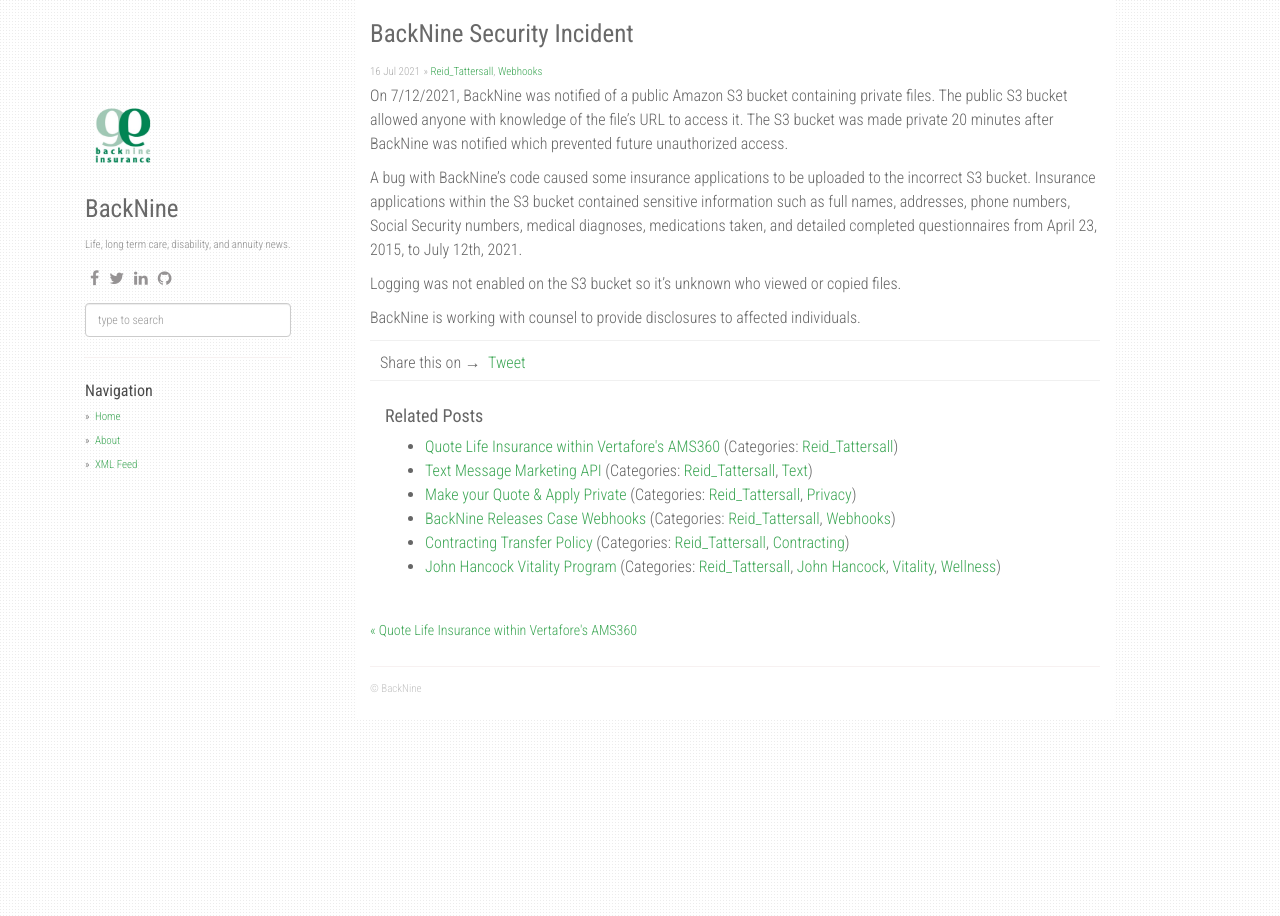
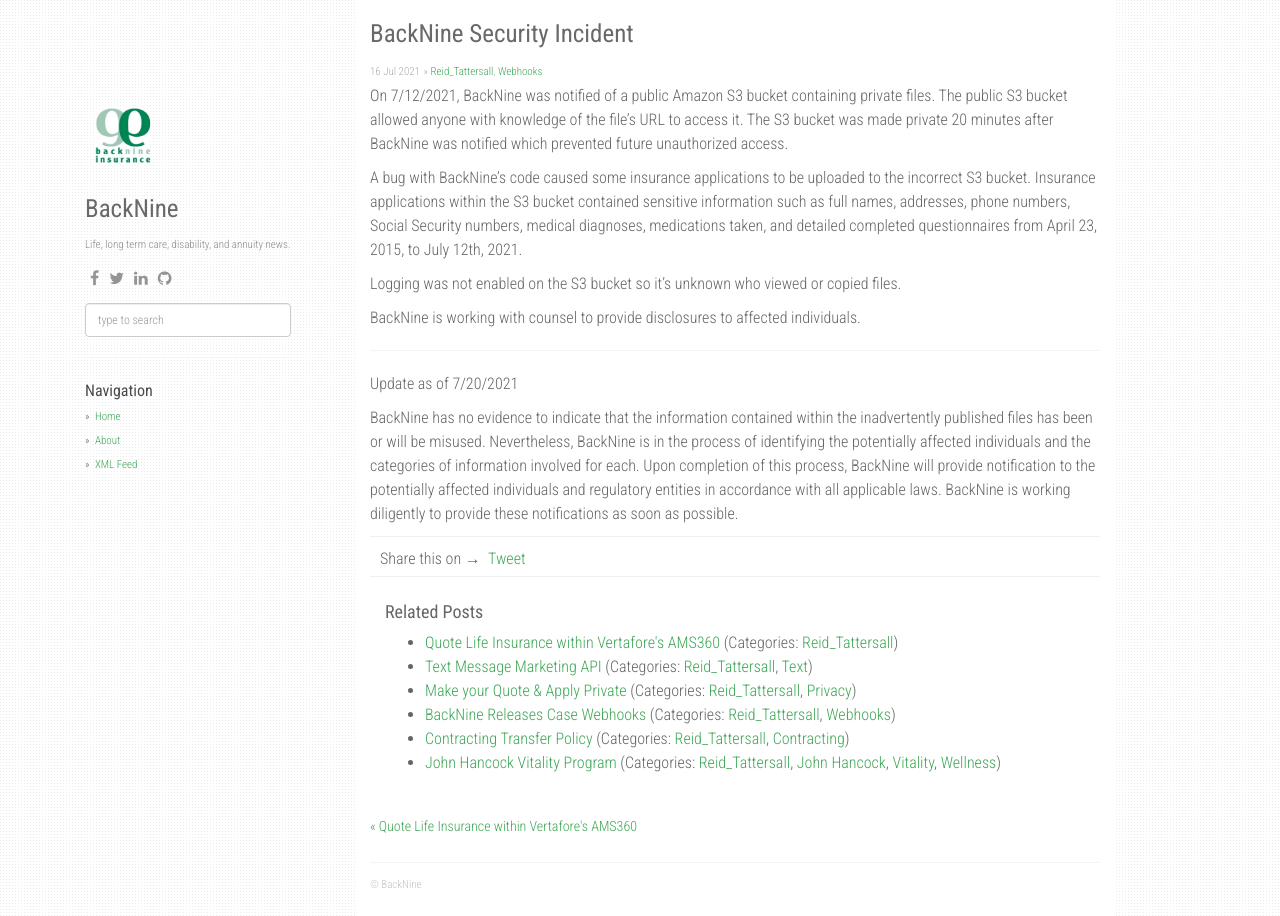
Before and after one commit to agusmakmun/agusmakmun.github.io, a Jekyll site: the page built from _posts/2021-07-16-backnine-security-incident.markdown, in a window 1280 px wide. Built offline with Jekyll 4.4.1, drawn with Linux system fonts in a browser that asks for light colours; nearby versions of some CDN libraries; comment, search, counter and statistics services are not loaded.

Commit message:
Update 2021-07-16-backnine-security-incident.markdown

```diff
--- a/_posts/2021-07-16-backnine-security-incident.markdown
+++ b/_posts/2021-07-16-backnine-security-incident.markdown
@@ -11,3 +11,8 @@
 Logging was not enabled on the S3 bucket so it's unknown who viewed or copied files.
 
 BackNine is working with counsel to provide disclosures to affected individuals.
+
+__________
+Update as of 7/20/2021
+
+BackNine has no evidence to indicate that the information contained within the inadvertently published files has been or will be misused. Nevertheless, BackNine is in the process of identifying the potentially affected individuals and the categories of information involved for each. Upon completion of this process, BackNine will provide notification to the potentially affected individuals and regulatory entities in accordance with all applicable laws. BackNine is working diligently to provide these notifications as soon as possible.
```
